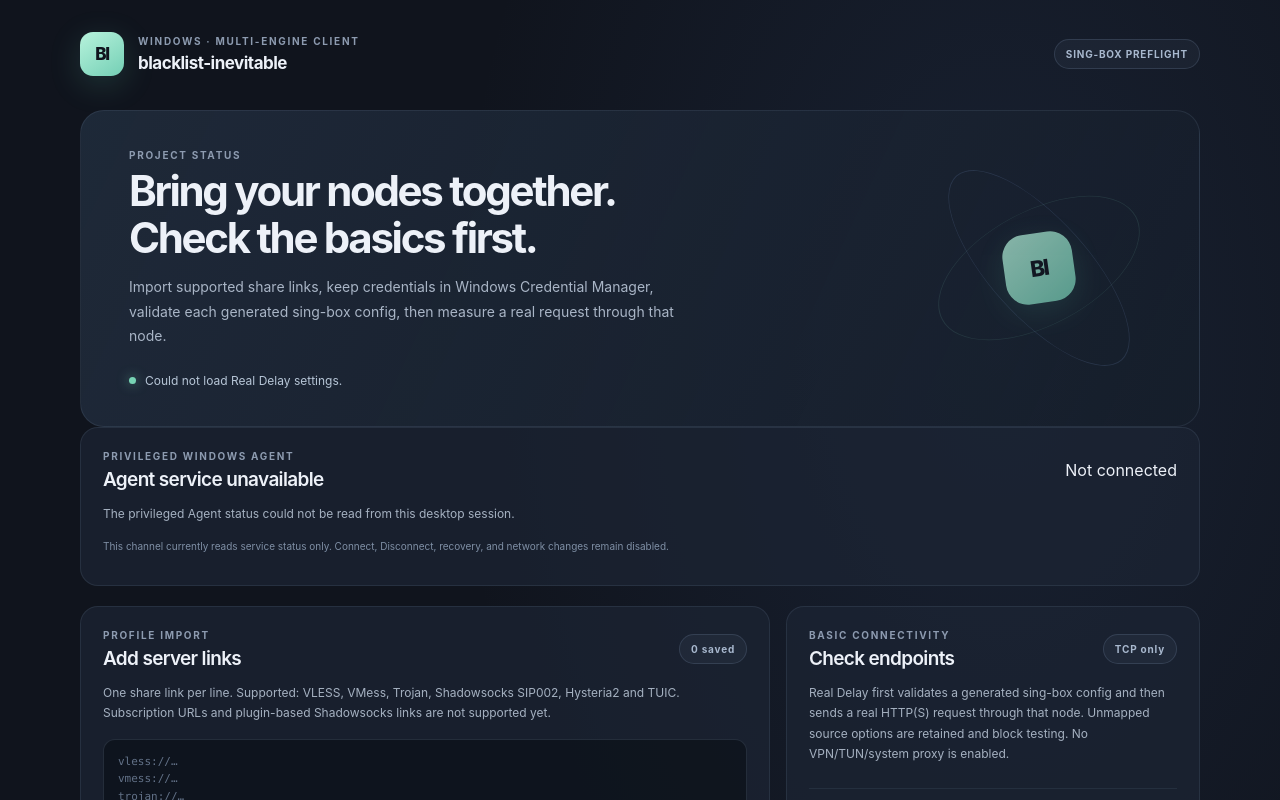
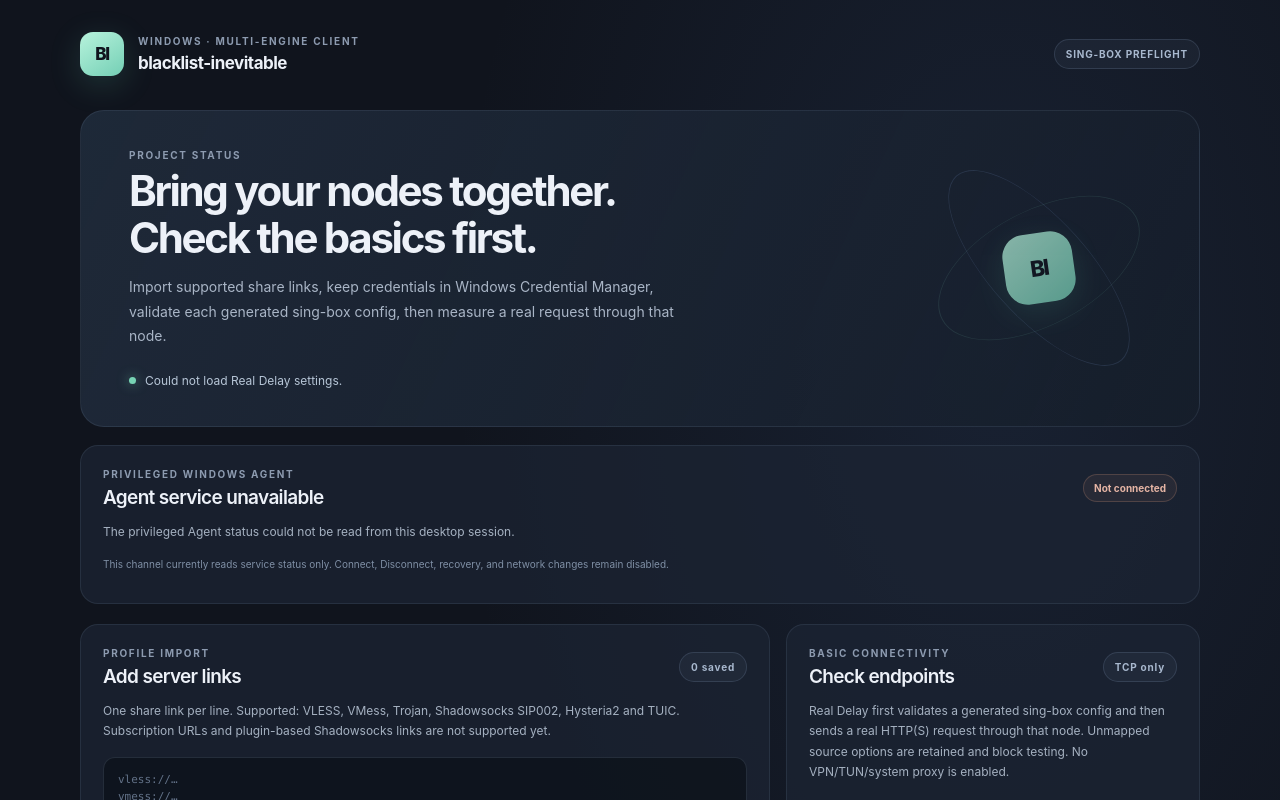
Before and after one commit to hatinati2/blacklist-inevitable, a React (Vite) app: page / in a window 1280 px wide. Shown: the top 800 px of the page. Built offline with nearby package versions, Linux system fonts and the light colour scheme.

Commit message:
Style desktop Agent status panel

```diff
--- a/src/ui/style.css
+++ b/src/ui/style.css
@@ -129,3 +129,11 @@ button:disabled { cursor: not-allowed; opacity: 0.45; }
 @media (max-width: 560px) {
   .settings-actions { align-items: flex-end; flex-direction: column; }
 }
+
+
+.agent-panel { margin-top: 18px; }
+.agent-state-tag { flex: 0 0 auto; padding: 7px 10px; border: 1px solid rgba(142, 164, 194, 0.18); border-radius: 999px; font-size: 10px; font-weight: 750; }
+.agent-state-tag.online { color: #9ce2c9; border-color: rgba(119, 211, 180, 0.24); background: rgba(119, 211, 180, 0.08); }
+.agent-state-tag.offline { color: #e6b5a5; border-color: rgba(224, 155, 125, 0.22); background: rgba(224, 155, 125, 0.07); }
+.agent-connection-line { display: flex; align-items: center; gap: 16px; padding-top: 10px; border-top: 1px solid rgba(142, 164, 194, 0.1); color: #aab9cb; font-size: 11px; }
+.agent-connection-line strong { color: #e1eaf5; text-transform: capitalize; }
```
